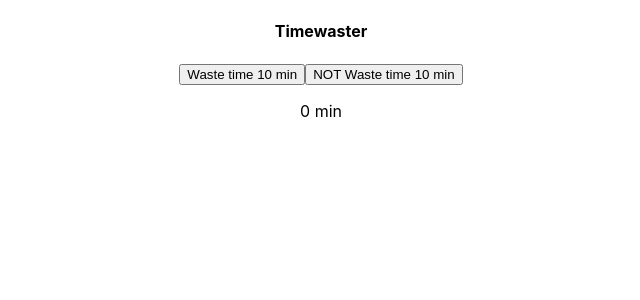
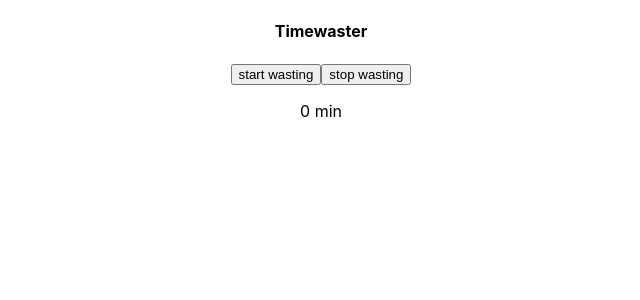
Before and after one commit to CodeSense1/time-waster, a React (Create React App) app: page / in a window 1280 px wide. Shown: the top 300 px of the page, without its empty margins (319-959 px from the left). Built offline with nearby package versions, Linux system fonts and the light colour scheme.

Commit message:
new timer

```diff
--- a/src/App.js
+++ b/src/App.js
@@ -6,6 +6,7 @@ import './App.css';
 function App() {
 
   const [waste, setWaste] = useState(0)
+  const [wasting, setWasting] = useState(false)
 
 
   const handleClick = (e) => {
@@ -23,13 +24,27 @@ function App() {
     return waste
   }
 
+  const startTimer = () => {
+    setWasting(true)
+  }
+
+  const stopTimer = () => {
+    setWasting(false)
+  }
+
+  setInterval(() => {
+    if (wasting) {
+      setWaste(waste + 1)
+    }
+  }, 1000)
+
   return (
     <div className="App">
 
       <h4>Timewaster</h4>
 
-      <button onClick={handleClick.bind(setWaste, waste)}>Waste time 10 min</button>
-      <button onClick={handlenegative.bind(setWaste, waste)}>NOT Waste time 10 min</button>
+      <button onClick={startTimer}>start wasting</button>
+      <button onClick={stopTimer}>stop wasting</button>
       <p>{getwastedTime(waste)} min</p>
     </div>
   );
```
